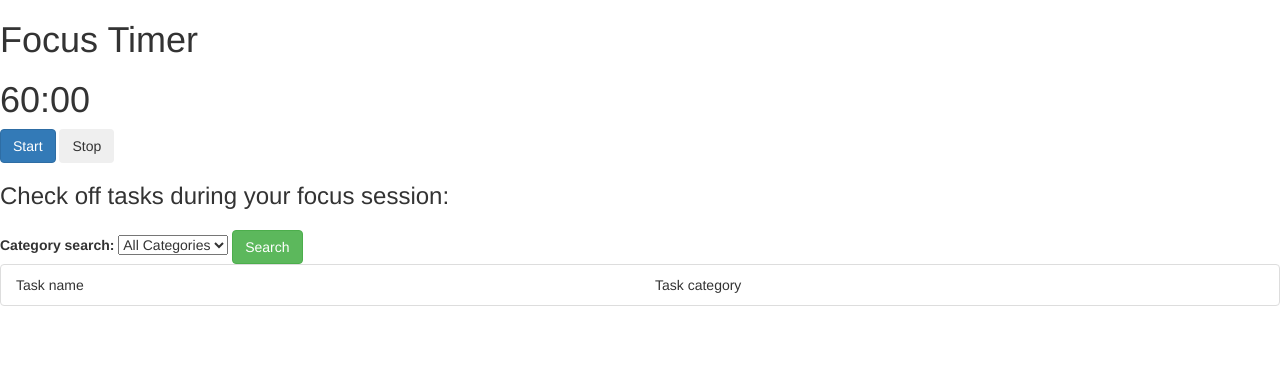
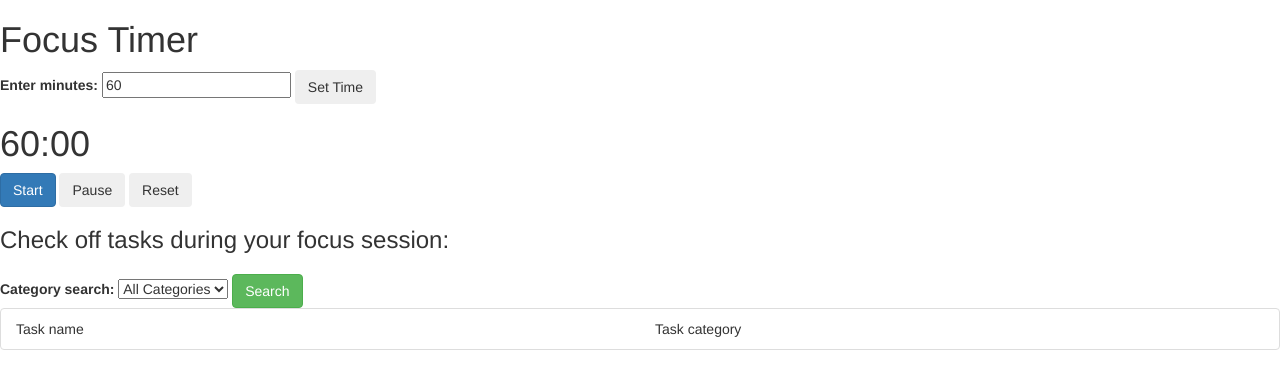
Before and after one commit to IWU-CS253/Task-Garden, a Flask app: page /timer in a window 1280 px wide. Shown: the part 52-441 px from the top of the page. Run offline with Flask 3, Linux system fonts and the light colour scheme; data that the repository does not hold is empty; some libraries are stand-ins or nearby versions.

Commit message:
added user input to timer and a pause button

```diff
--- a/templates/timer.html
+++ b/templates/timer.html
@@ -5,53 +5,105 @@
         <h1>
             Focus Timer
         </h1>
+        <label for="time_input">Enter minutes:</label>
+        <input type="number" id="time_input" min="1" value="60">
+        <button id="set_time_button" class="btn btn-secondary" onclick="set_time()">Set Time</button>
         <h1 id="countdown">60:00</h1>
         <h2 id="done_alert" style="display: none;">Focus Session Done!</h2>
         <button id="start_button" class="btn btn-primary" onclick="timer_update()">Start</button>
-        <button id="stop_button" class="btn btn-alert" onclick="end_timer()">Stop</button>
+        <button id="pause_button" class="btn btn-secondary" onclick="pause_timer()">Pause</button>
+        <button id="stop_button" class="btn btn-alert" onclick="end_timer()">Reset</button>
         <script>
+            // getting elements to change later
             const display = document.getElementById('countdown');
             const done = document.getElementById('done_alert');
             const startBtn = document.getElementById('start_button');
             const stopBtn = document.getElementById('stop_button');
+            const pauseBtn = document.getElementById('pause_button');
+            const timeInput = document.getElementById('time_input');
+            const setTimeBtn = document.getElementById('set_time_button');
+
+            // setting minutes and seconds to start time
             let seconds = 0;
             let minutes = 60;
+            let inputMinutes = 60;
             let interval;
 
-            startBtn.addEventListener("click", timer_update)
-            stopBtn.addEventListener("click", end_timer)
+            // sets timer to user inputted time
+            function set_time() {
+                const userMinutes = parseInt(timeInput.value); // found parseint from here: https://www.w3schools.com/jsref/jsref_parseint.asp
 
+                // checks if input is correct
+                if (isNaN(userMinutes) || userMinutes <= 0) {
+                    alert("Please enter a valid number of minutes.");
+                    return;
+                }
 
+                // sets variables to given time
+                inputMinutes = Number(userMinutes);
+                minutes = inputMinutes;
+                seconds = 0;
+
+                // displays new time
+                display.textContent = `${minutes}:00`;
+            }
+
+            // this function runs the timer
             function timer_update() {
+                // checks if interval exists
                 if (interval != null) return;
+
+                // disables start button after timer has been started
                 startBtn.disabled = true
 
-
+                // starts interval loop
                 interval = setInterval(() => {
+                    // checks if timer has ended
                     if(seconds === 0 && minutes === 0){
                         done.style.display = 'block';
 
                         end_timer();
                     }else{
+                        // updates timer
                         if(seconds === 0){
-                        seconds = 59;
-                        minutes--;
+                            seconds = 59;
+                            minutes--;
                         }else{
                             seconds--;
                         }
-                        display.textContent = `${minutes}:${seconds}`
+                        display.textContent = `${minutes}:${seconds.toString().padStart(2, '0')}`
                     }
 
                 }, 1000)
             }
 
-            function end_timer(){
+            // this function pauses the timer
+            function pause_timer() {
+                // checks for an existing interval
+                if (interval === null) return;
+
+                // clears existing interval
                 clearInterval(interval);
                 interval = null;
 
-                minutes = 60;
+                // reenables start button
+                startBtn.disabled = false;
+            }
+
+            // this function ends the timer and resets variables for a clean slate
+            function end_timer(){
+                // clears interval
+                clearInterval(interval);
+                interval = null;
+
+                // resets variables
+                minutes = inputMinutes;
                 seconds = 0;
-                display.textContent = "60:00";
+
+                // resets display
+                display.textContent = `${minutes}:00`;
+
+                // reenables start button
                 startBtn.disabled = false
             }
         </script>
```
